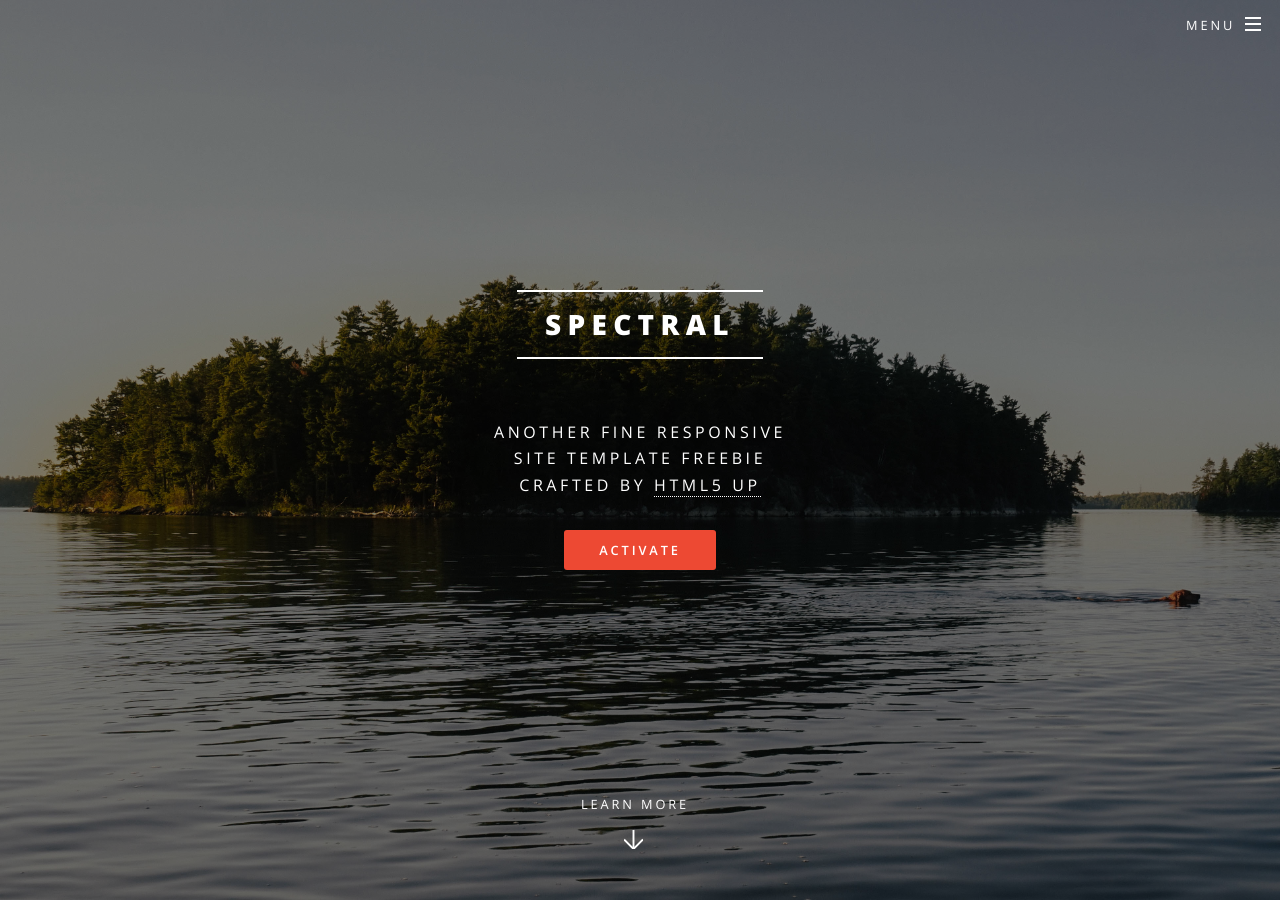
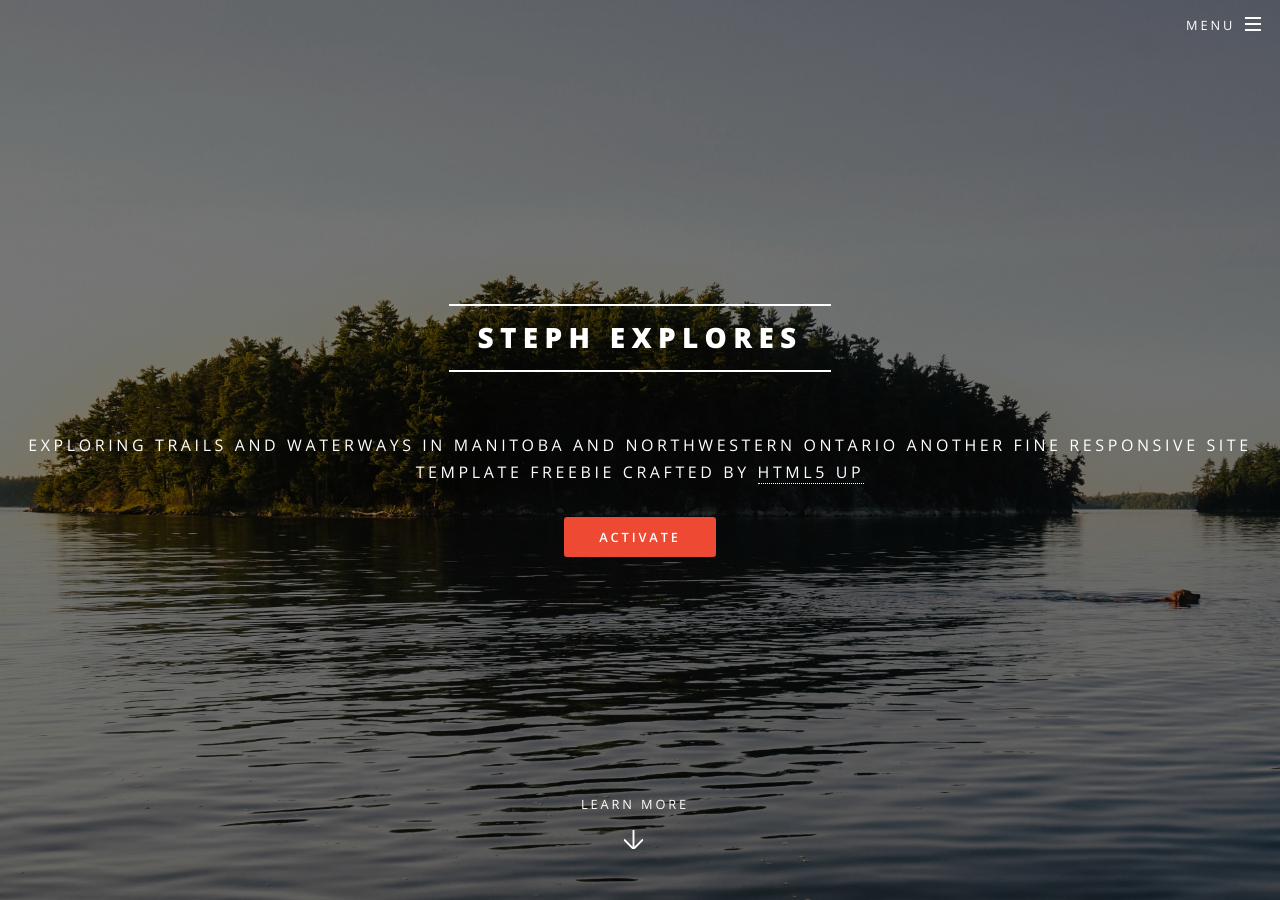
Before and after one commit to stephexplores/website, a Jekyll site: the page built from index.html, in a window 1280 px wide and 900 px high. Built offline with Jekyll 4.4.1, drawn with Linux system fonts in a browser that asks for light colours.

```diff
--- a/_config.yml
+++ b/_config.yml
@@ -2,22 +2,20 @@
 #
 
 # Site settings
-title: Spectral
-description: |
+title: Steph Explores
+description: Exploring trails and waterways in Manitoba and northwestern Ontario
   Another fine responsive
   site template freebie
   crafted by [HTML5 UP](http://html5up.net)
 owner: Your Name # or company name
 first_published: 2016 # if migrating another site, the year of your first publish
-email: your-email@domain.com
-baseurl: "" # the subpath of your site, e.g. /blog
-url: "http://yourdomain.com" # the base hostname & protocol for your site
+email: stephanie.paige@hotmail.com
+baseurl: # the subpath of your site, e.g. /blog
+url: "http://stephexplores.ca" # the base hostname & protocol for your site
 social:
-  twitter: https://twitter.com/<username>
-  github: https://github.com/<username>
-  linkedin-square: https://linkedin.com/in/<username>
-  facebook-official: https://facebook.com/<username>
-  google-plus-square: https://plus.google.com/u/0/+<username>
+  instagram: https://www.instagram.com/stephanie_paigee/
+  youtube: https://www.youtube.com/channel/UCcrrpGUoDCTznp0YKyo3O3Q
+
   #email: /contact/
   #flickr:
   #instagram:
```
